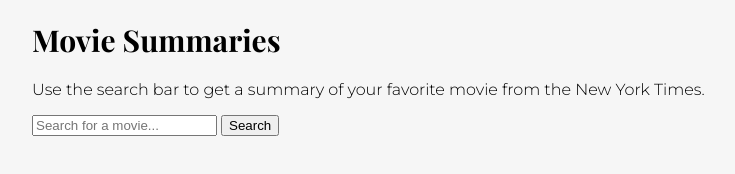
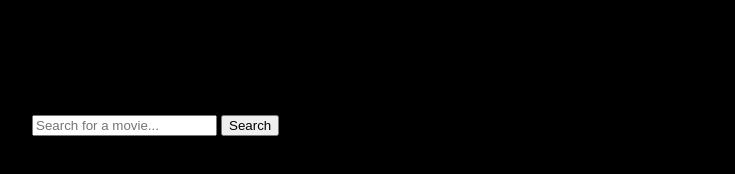
Before and after one commit to nc2516/moviesummary, a plain HTML site: page index.html in a window 1280 px wide. Shown: the whole page, without its empty margins (224-959 px from the left). Drawn offline with nearby package versions, Linux system fonts and the light colour scheme.

Commit message:
Update style.css

```diff
--- a/style.css
+++ b/style.css
@@ -2,7 +2,7 @@ body{
   width: 60%;
   margin-left: auto;
   margin-right: auto;
- background-color: #f6f6f6;
+ background-color: #000000;
 }
 
 h1 {
```
